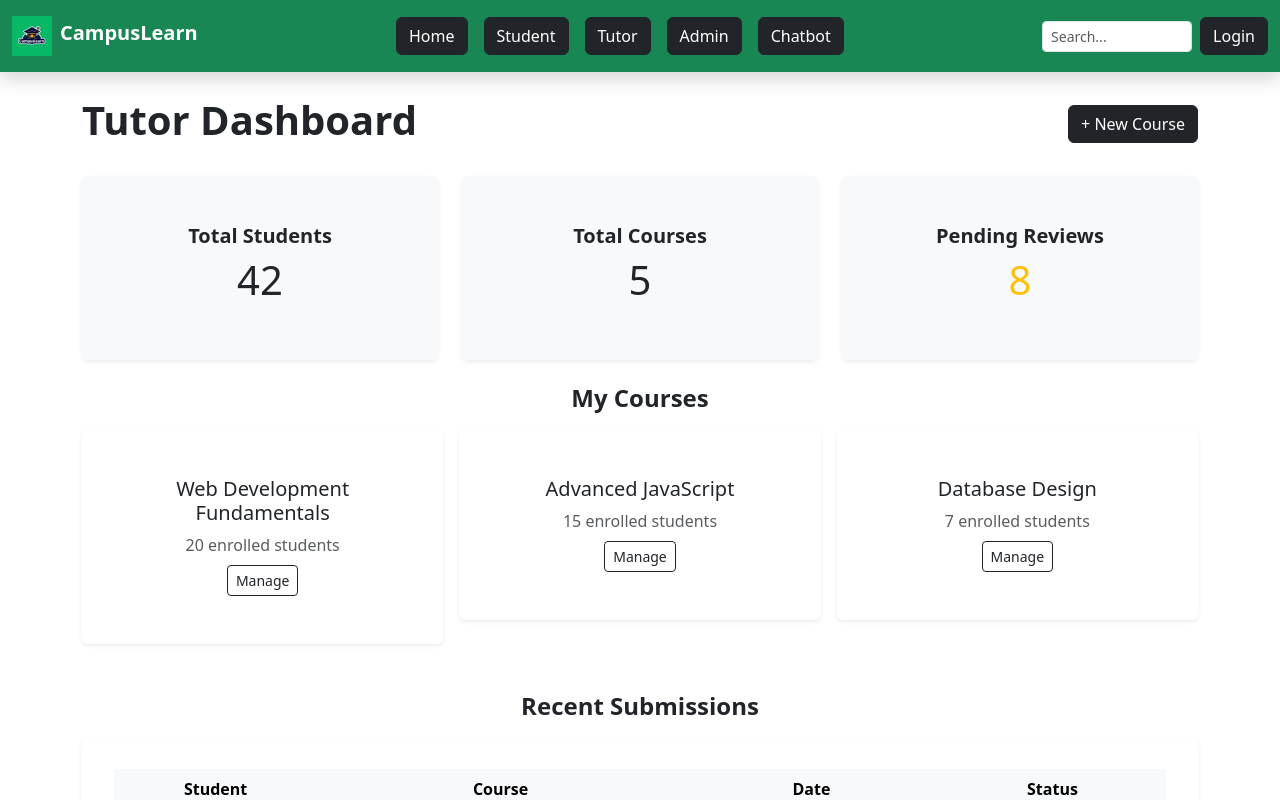
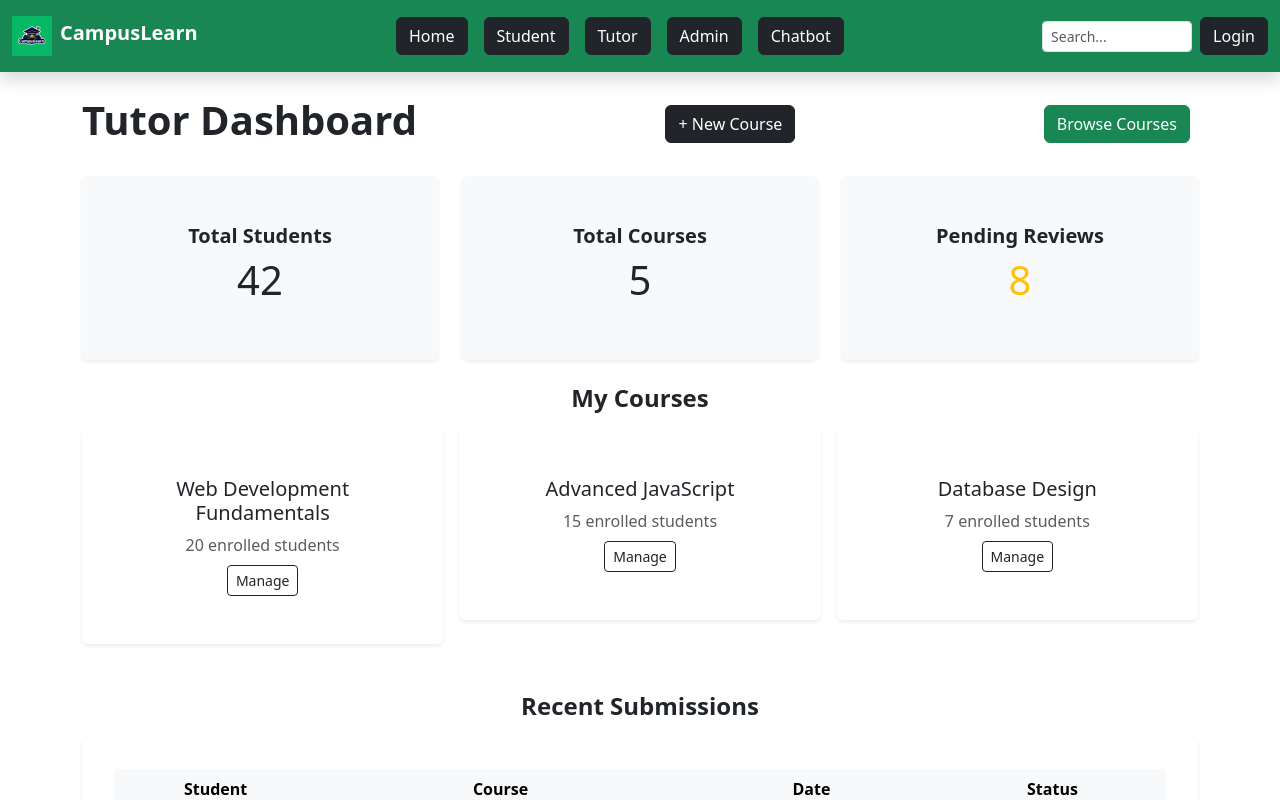
Before and after one commit to 0101Keke/super-duper-robot, a React (Vite) app in the folder client/: page /tutor in a window 1280 px wide. Shown: the top 800 px of the page. Built offline with nearby package versions, Linux system fonts and the light colour scheme.

Commit message:
move browser course to tutor dash board

```diff
--- a/client/src/pages/StudentDash.jsx
+++ b/client/src/pages/StudentDash.jsx
@@ -103,9 +103,7 @@ setStats({
                                 <p className="text-muted mb-0">Ready to continue your learning journey today?</p>
                             </div>
                             <div>
-                                <button className="btn btn-success me-2" onClick={() => navigate('/courses')}>
-                                    Browse Courses
-                                </button>
+
                                 <button className="btn btn-outline-secondary" onClick={() => navigate('/profile')}>
                                     My Profile
                                 </button>
--- a/client/src/pages/TutorDash.jsx
+++ b/client/src/pages/TutorDash.jsx
@@ -44,6 +44,9 @@ function TutorDash() {
         <div className="d-flex justify-content-between align-items-center mb-4">
           <h1 className="fw-bold">Tutor Dashboard</h1>
           <button className="btn btn-dark">+ New Course</button>
+           <button className="btn btn-success me-2" onClick={() => navigate('/courses')}>
+                                    Browse Courses
+                                </button>
         </div>
 
         {/* DASHBOARD STATS */}
```
